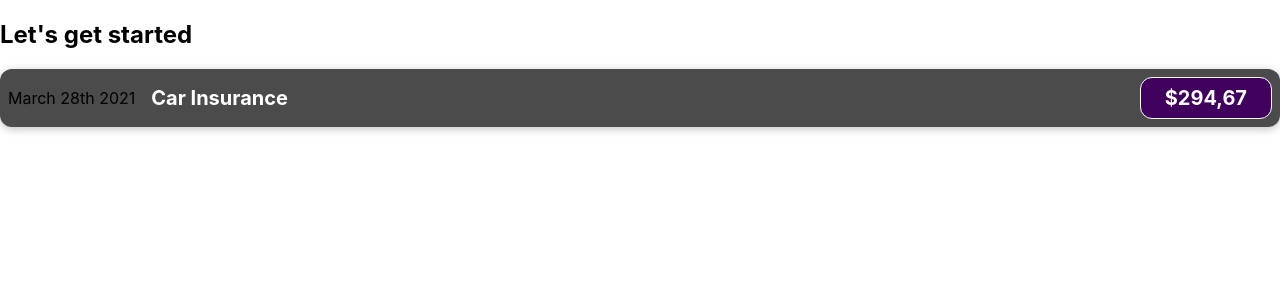
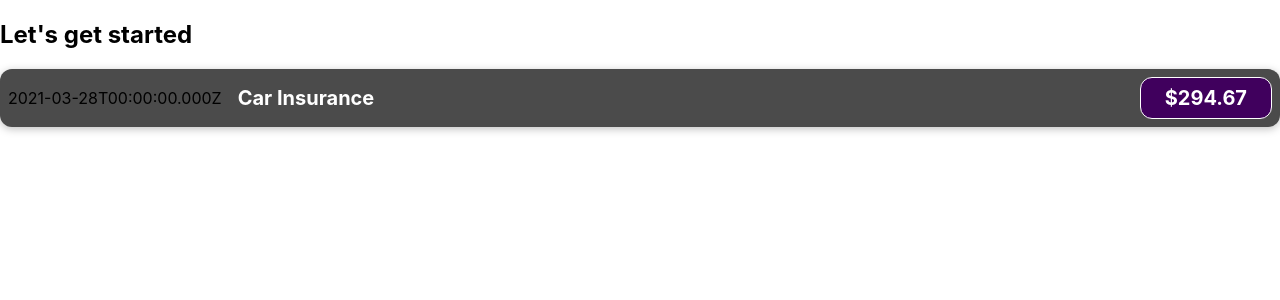
Before and after one commit to Kakulive/React-playground, a React (Create React App) app: page / in a window 1280 px wide. Shown: the top 300 px of the page. Built offline with nearby package versions, Linux system fonts and the light colour scheme.

Commit message:
Dummy changable data added to Expense Item

```diff
--- a/src/components/ExpenseItem.js
+++ b/src/components/ExpenseItem.js
@@ -1,13 +1,17 @@
 import "./ExpenseItem.css";
 
 function ExpenseItem() {
+  const expenseDate = new Date(2021, 2, 28);
+  const expenseTitle = "Car Insurance";
+  const expenseAmount = 294.67;
+
   return (
     <div className="expense-item">
-      <div>March 28th 2021</div>
+      <div>{expenseDate.toISOString()}</div>
       <div className="expense-item__description">
-        <h2>Car Insurance</h2>
+        <h2>{expenseTitle}</h2>
       </div>
-      <div className="expense-item__price">$294,67</div>
+      <div className="expense-item__price">${expenseAmount}</div>
     </div>
   );
 }
```
